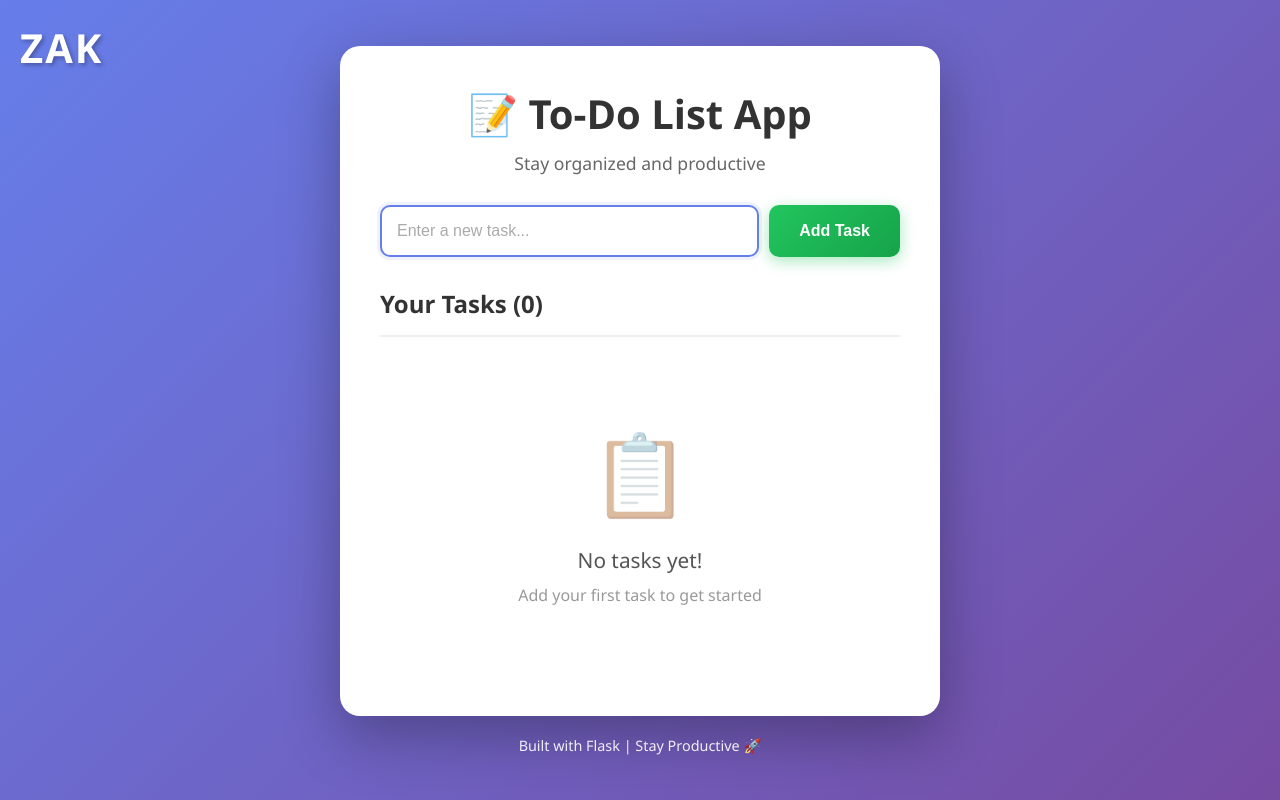
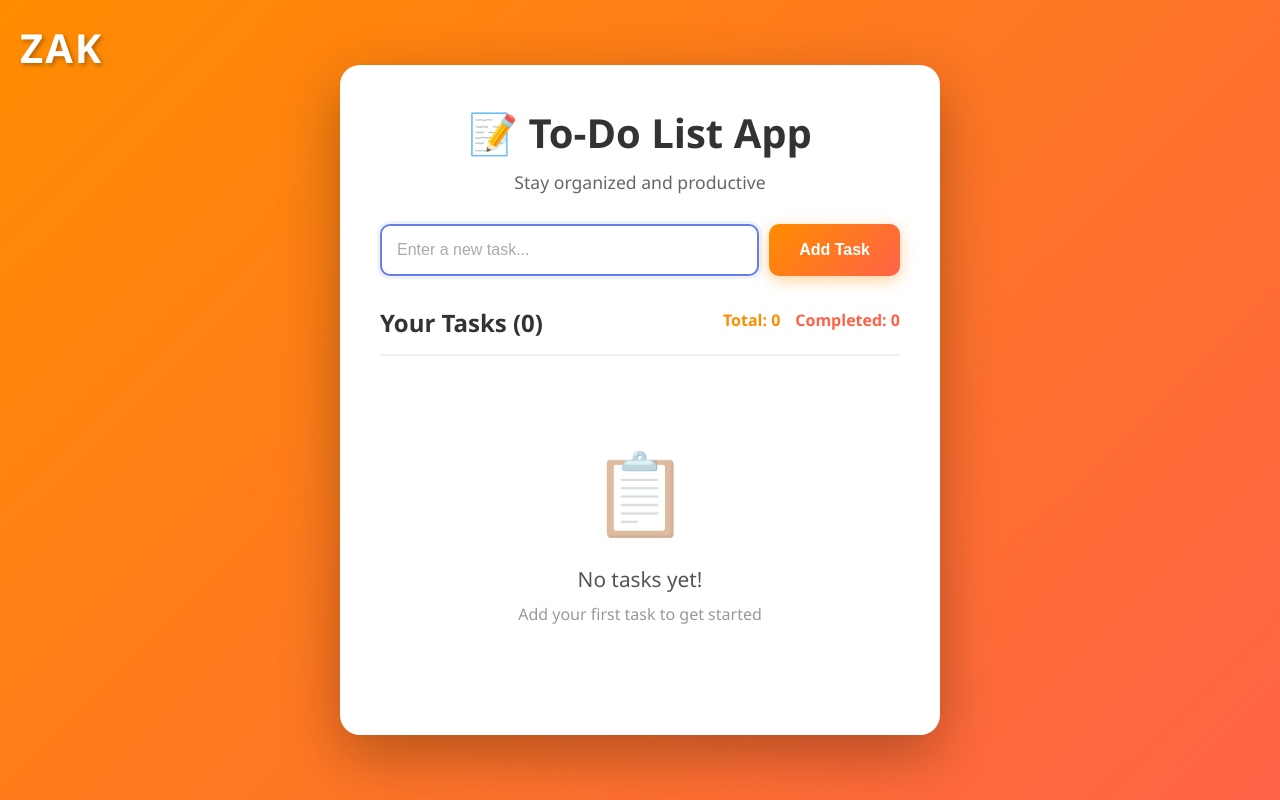
Before and after one commit to ZAK1504/ZAK_add-on, a Flask app: page / in a window 1280 px wide. Run offline with Flask 3, Linux system fonts and the light colour scheme.

Commit message:
Update TODO app: Add orange theme, checkbox for completed tasks, counters, and remove footer

```diff
--- a/todo/app.py
+++ b/todo/app.py
@@ -3,16 +3,21 @@ import uuid
 
 app = Flask(__name__)
 
+
 # Store tasks in memory (list of dictionaries)
-# Each task has an ID and a description
+# Each task has an ID, description, and completed status
 tasks = []
+
 
 @app.route('/')
 def index():
     """
-    Display the main page with all tasks
+    Display the main page with all tasks and counters
     """
-    return render_template('index.html', tasks=tasks)
+    total_tasks = len(tasks)
+    completed_tasks = sum(1 for t in tasks if t.get('completed'))
+    return render_template('index.html', tasks=tasks, total_tasks=total_tasks, completed_tasks=completed_tasks)
+
 
 @app.route('/add', methods=['POST'])
 def add_task():
@@ -20,17 +25,17 @@ def add_task():
     Add a new task to the list
     """
     task_description = request.form.get('task', '').strip()
-
     # Validate input
     if task_description:
-        # Create new task with unique ID
+        # Create new task with unique ID and completed status
         new_task = {
             'id': str(uuid.uuid4()),
-            'description': task_description
+            'description': task_description,
+            'completed': False
         }
         tasks.append(new_task)
+    return redirect(url_for('index'))
 
-    return redirect(url_for('index'))
 
 @app.route('/delete/<task_id>', methods=['POST'])
 def delete_task(task_id):
@@ -38,9 +43,17 @@ def delete_task(task_id):
     Delete a task by its unique ID
     """
     global tasks
-    # Filter out the task with matching ID
     tasks = [task for task in tasks if task['id'] != task_id]
-
+    return redirect(url_for('index'))
+@app.route('/toggle/<task_id>', methods=['POST'])
+def toggle_task(task_id):
+    """
+    Toggle the completed status of a task
+    """
+    for task in tasks:
+        if task['id'] == task_id:
+            task['completed'] = not task.get('completed', False)
+            break
     return redirect(url_for('index'))
 
 @app.route('/clear', methods=['POST'])
--- a/todo/static/style.css
+++ b/todo/static/style.css
@@ -12,7 +12,7 @@ html {
 
 body {
     font-family: 'Segoe UI', Tahoma, Geneva, Verdana, sans-serif;
-    background: linear-gradient(135deg, #667eea 0%, #764ba2 100%);
+    background: linear-gradient(135deg, #ff8c00 0%, #ff6347 100%);
     background-attachment: fixed;
     min-height: 100vh;
     display: flex;
@@ -109,7 +109,7 @@ input[type="text"]::placeholder {
 /* Button Styles */
 .btn-add {
     padding: 15px 30px;
-    background: linear-gradient(135deg, #22c55e 0%, #16a34a 100%);
+    background: linear-gradient(135deg, #ff8c00 0%, #ff6347 100%);
     color: white;
     border: none;
     border-radius: 10px;
@@ -117,13 +117,13 @@ input[type="text"]::placeholder {
     font-weight: 600;
     cursor: pointer;
     transition: all 0.3s ease;
-    box-shadow: 0 4px 15px rgba(34, 197, 94, 0.4);
+    box-shadow: 0 4px 15px rgba(255, 140, 0, 0.4);
     white-space: nowrap;
 }
 
 .btn-add:hover {
     transform: translateY(-2px);
-    box-shadow: 0 6px 20px rgba(34, 197, 94, 0.6);
+    box-shadow: 0 6px 20px rgba(255, 140, 0, 0.6);
 }
 
 .btn-add:active {
@@ -267,12 +291,26 @@ input[type="text"]::placeholder {
 }
 
 .btn-delete:hover {
-    background: #dc2626;
+    background: #ff8c00;
     transform: scale(1.1);
 }
 
 .btn-delete:active {
     transform: scale(0.95);
+}
+/* Counter Styling */
+.task-counters {
+    display: flex;
+    gap: 15px;
+    margin-bottom: 5px;
+}
+.counter-total {
+    color: #ff8c00;
+    font-weight: bold;
+}
+.counter-completed {
+    color: #ff6347;
+    font-weight: bold;
 }
 
 /* Empty State */
--- a/todo/templates/index.html
+++ b/todo/templates/index.html
@@ -28,8 +28,13 @@
 
             <!-- Task List -->
             <div class="task-section">
+
                 <div class="task-header">
-                    <h2>Your Tasks ({{ tasks|length }})</h2>
+                    <h2>Your Tasks ({{ total_tasks }})</h2>
+                    <div class="task-counters">
+                        <span class="counter-total">Total: {{ total_tasks }}</span>
+                        <span class="counter-completed">Completed: {{ completed_tasks }}</span>
+                    </div>
                     {% if tasks %}
                     <form method="POST" action="/clear" style="display: inline;">
                         <button type="submit" class="btn-clear" onclick="return confirm('Are you sure you want to clear all tasks?')">
@@ -42,7 +47,10 @@
                 {% if tasks %}
                 <ul class="task-list">
                     {% for task in tasks %}
-                    <li class="task-item">
+                    <li class="task-item {% if task.completed %}completed{% endif %}">
+                        <form method="POST" action="/toggle/{{ task.id }}" class="checkbox-form">
+                            <input type="checkbox" name="completed" onchange="this.form.submit()" {% if task.completed %}checked{% endif %}>
+                        </form>
                         <div class="task-content">
                             <span class="task-number">{{ loop.index }}</span>
                             <span class="task-text">{{ task.description }}</span>
@@ -57,17 +65,13 @@
                 </ul>
                 {% else %}
                 <div class="empty-state">
-                    <div class="empty-icon">📋</div>
-                    <p>No tasks yet!</p>
-                    <p class="empty-subtitle">Add your first task to get started</p>
+                        <div class="empty-icon">📋</div>
+                        <p>No tasks yet!</p>
+                        <p class="empty-subtitle">Add your first task to get started</p>
                 </div>
                 {% endif %}
             </div>
         </div>
-
-        <footer>
-            <p>Built with Flask | Stay Productive 🚀</p>
-        </footer>
     </div>
 </body>
 </html>
```
Also changed, not shown: other parts of todo/static/style.css (+27 -3 lines).
